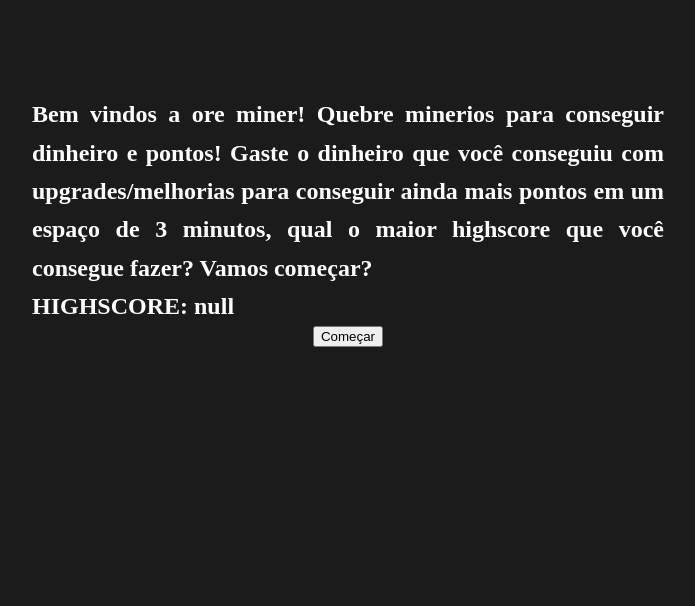
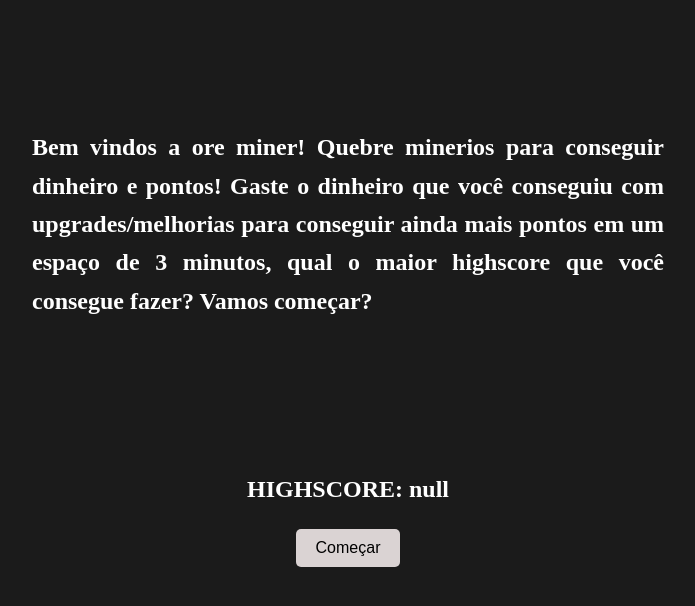
Before and after one commit to RamotepIFPB/LS-2025.1, a website built with Vite: page Ore-Miner/index.html in a window 1280 px wide. Shown: the part 60-666 px from the top of the page, without its empty margins (292-987 px from the left). Built offline with nearby package versions, Linux system fonts and the light colour scheme.

Commit message:
Update style.css

```diff
--- a/Ore-Miner/src/style.css
+++ b/Ore-Miner/src/style.css
@@ -4,7 +4,7 @@ h1 {
   color: white;
 }
 
-h2 {
+#description {
   color: white;
   margin-top: 80px;
   max-width: 50%;
@@ -13,6 +13,28 @@ h2 {
   line-height: 1.6;        /* Melhora a leitura */
 }
 
+#highscore {
+  color: white;
+  margin-top: 150px;
+  text-align: center;
+  line-height: 1.6;
+}
+
 body {
   background-color: rgb(27, 27, 27);
 }
+
+#start {
+  background-color: rgb(218, 211, 211); /* Cor de fundo */
+  color: black; /* Cor do texto */
+  padding: 10px 20px; /* Espaçamento interno */
+  border: none; /* Remove borda */
+  border-radius: 5px; /* Bordas arredondadas */
+  font-size: 16px; /* Tamanho da fonte */
+  cursor: pointer; /* Cursor de mão ao passar o mouse */
+  transition: background-color 0.3s ease; /* Efeito de transição */
+}
+
+#start:hover {
+  background-color: rgb(114, 110, 110)
+}
```
